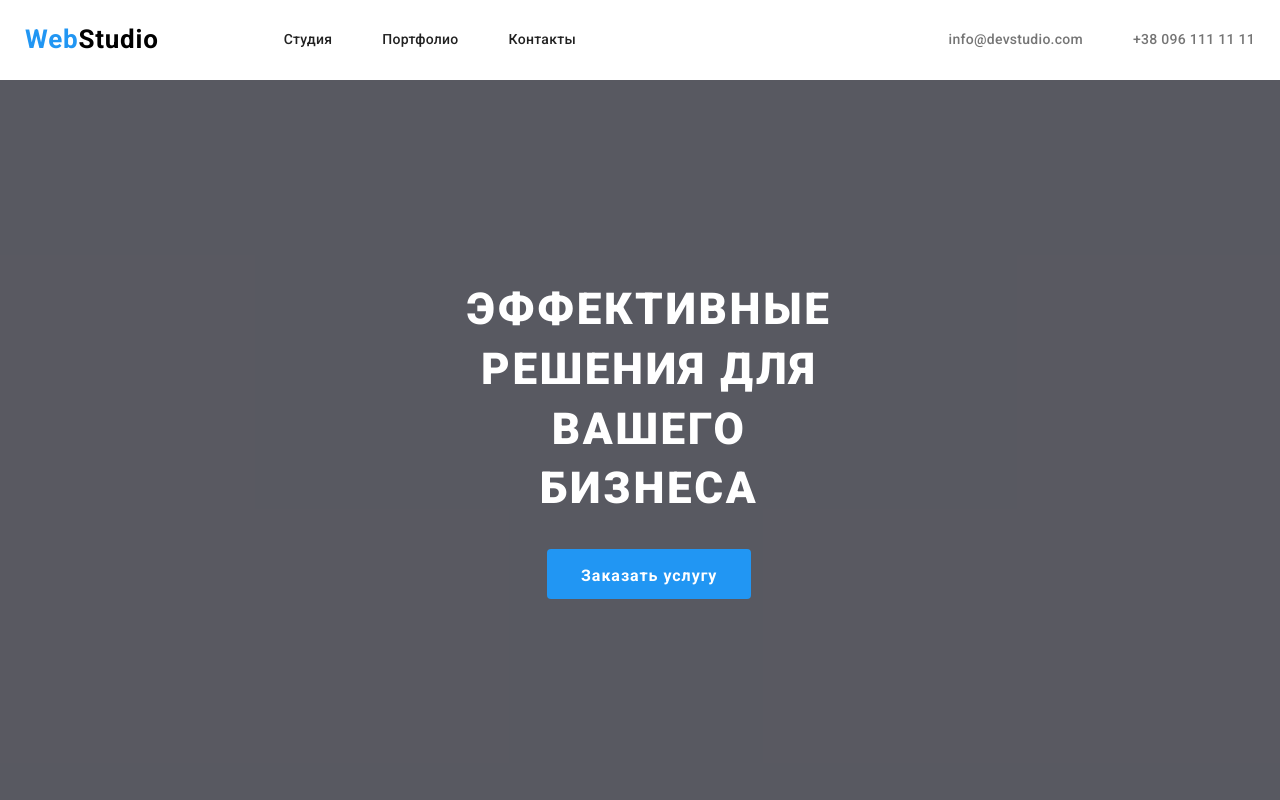
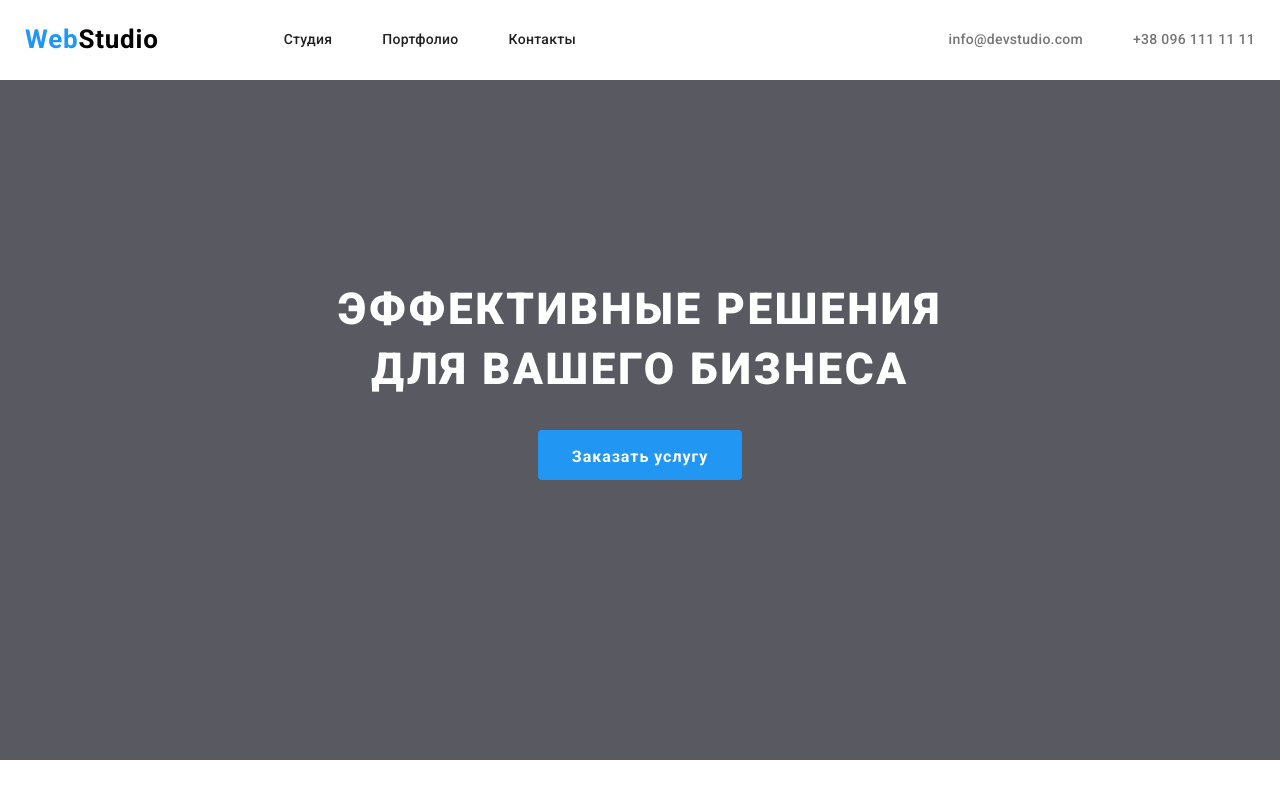
Before and after one commit to Khrystia92/goit-markup-hw-03, a plain HTML site: page index.html in a window 1280 px wide. Shown: the top 800 px of the page. Drawn offline with Linux system fonts and the light colour scheme; files whose address does not match are found by name.

Commit message:
Update styles.css

```diff
--- a/CSS/styles.css
+++ b/CSS/styles.css
@@ -100,8 +100,8 @@ color: var(--aksent-color);
 .hero {
     display: flex;
     background-color: rgba(47, 48, 58, 0.8);
-    padding-left: 452px;
-    padding-right: 452px;
+    padding-left: 317px;
+    padding-right: 317px;
     padding-top: 200px;
     padding-bottom: 280px;
 }
```
